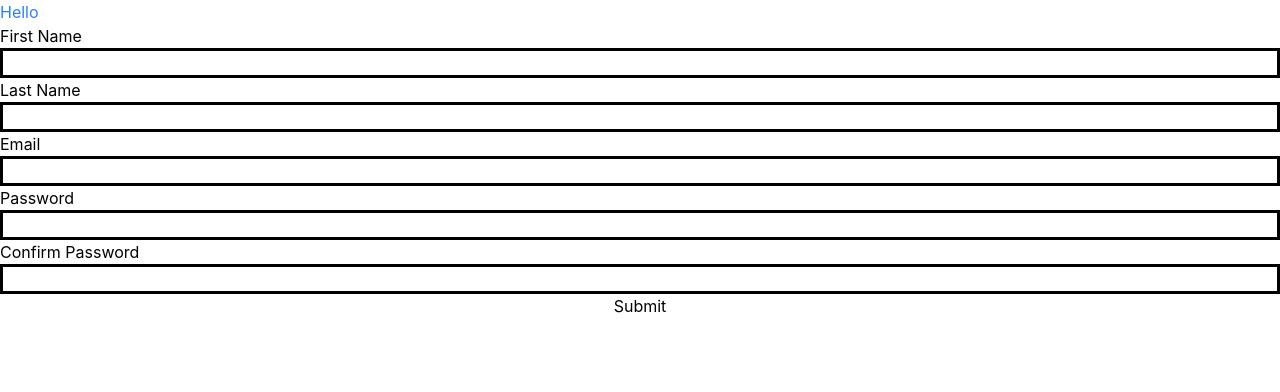
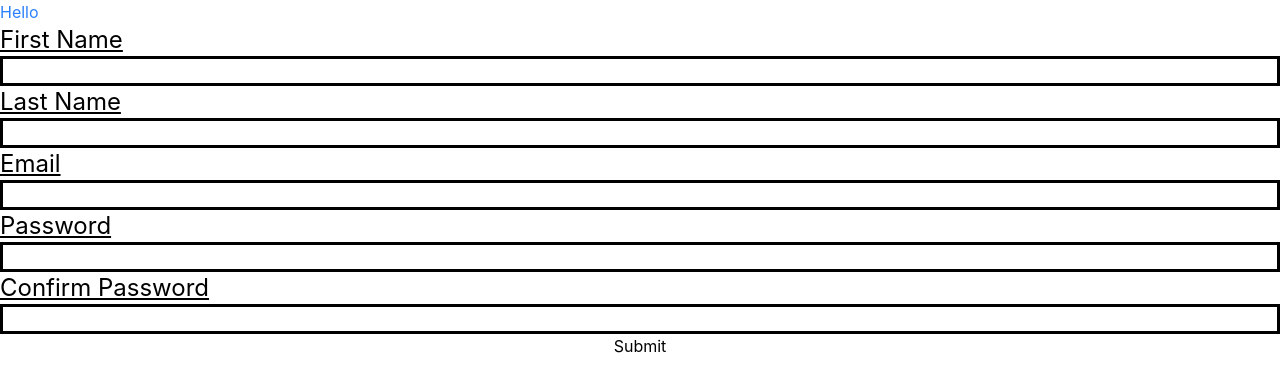
Before and after one commit to matthewrichards234/Discount-Notifications-Front, a React (Vite) app: page /login in a window 1280 px wide. Shown: the top 392 px of the page. Built offline with nearby package versions, Linux system fonts and the light colour scheme.

Commit message:
feat: complete error labels and add label styling on login form.

```diff
--- a/src/components/Login.tsx
+++ b/src/components/Login.tsx
@@ -10,41 +10,67 @@ interface ILoginInput {
 }
 
 const Login = () => {
-  const { register, handleSubmit } = useForm();
+  const {
+    register,
+    handleSubmit,
+    formState: { errors },
+  } = useForm();
   const onSubmit: SubmitHandler<ILoginInput> = (data) => console.log(data);
+
+  const labelClassName: string = "text-2xl underline underline-offset-2";
+
   return (
     <>
       <form onSubmit={handleSubmit(onSubmit)} className="flex flex-col">
-        <label>First Name</label>
+        <label className={labelClassName}>First Name</label>
         <input
           {...register("firstName", { required: true })}
+          aria-invalid={errors.firstName ? "true" : "false"}
           type="text"
           className="border-3"
         />
-        <label>Last Name</label>
+        {errors.firstName?.type === "required" && (
+          <p role="alert">First name is required</p>
+        )}
+        <label className={labelClassName}>Last Name</label>
         <input
           {...register("lastName", { required: true })}
+          aria-invalid={errors.lastName ? "true" : "false"}
           type="text"
           className="border-3"
         />
-        <label>Email</label>
+        {errors.lastName?.type === "required" && (
+          <p role="alert">Last name is required</p>
+        )}
+        <label className={labelClassName}>Email</label>
         <input
           {...register("email", { required: true })}
+          aria-invalid={errors.email ? "true" : "false"}
           type="text"
           className="border-3"
         />
-        <label>Password</label>
+        {errors.email?.type === "required" && (
+          <p role="alert">Email is required</p>
+        )}
+        <label className={labelClassName}>Password</label>
         <input
-          {...register("password", { required: true })}
+          {...register("password", { required: "Email is required" })}
+          aria-invalid={errors.password ? "true" : "false"}
           type="text"
           className="border-3"
         />
-        <label>Confirm Password</label>
+        {errors.password && <p role="alert">{errors.password.message}</p>}
+        <label className={labelClassName}>Confirm Password</label>
         <input
-          {...register("confirmPassword", { required: true })}
+          {...register("confirmPassword", {
+            required: "Password confirmation is required",
+          })}
           type="text"
           className="border-3"
         />
+        {errors.confirmPassword && (
+          <p role="alert">{errors.confirmPassword.message}</p>
+        )}
         <input type="submit" />
       </form>
     </>
```
